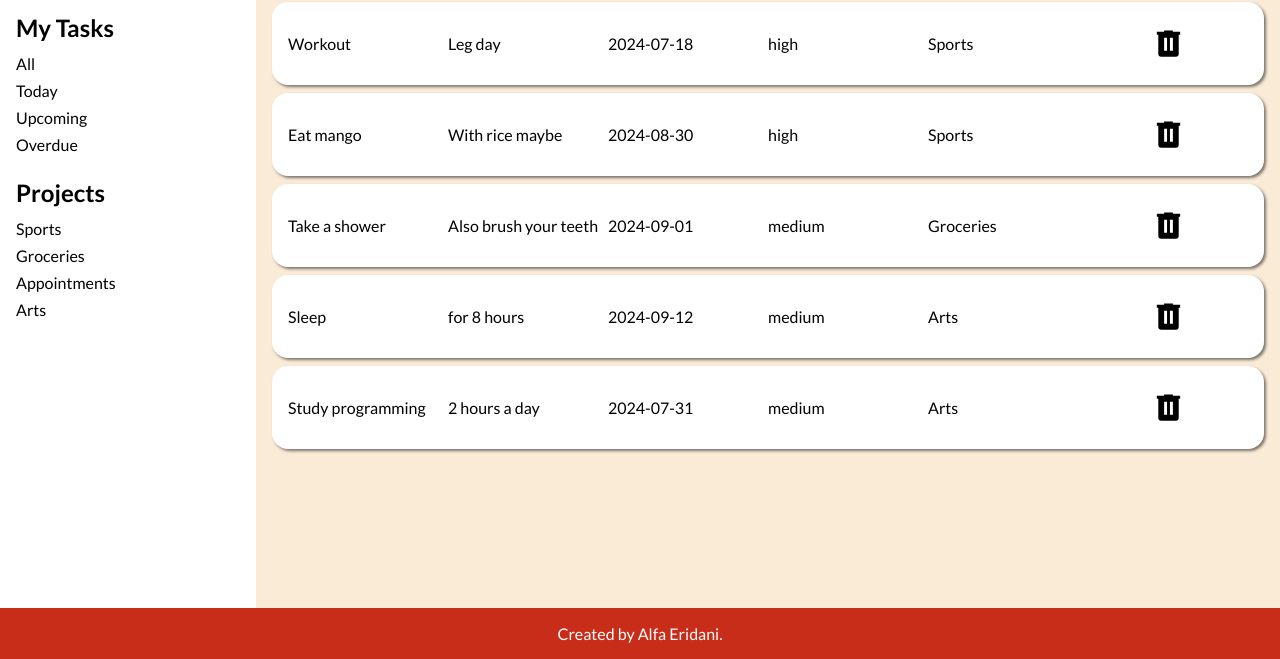
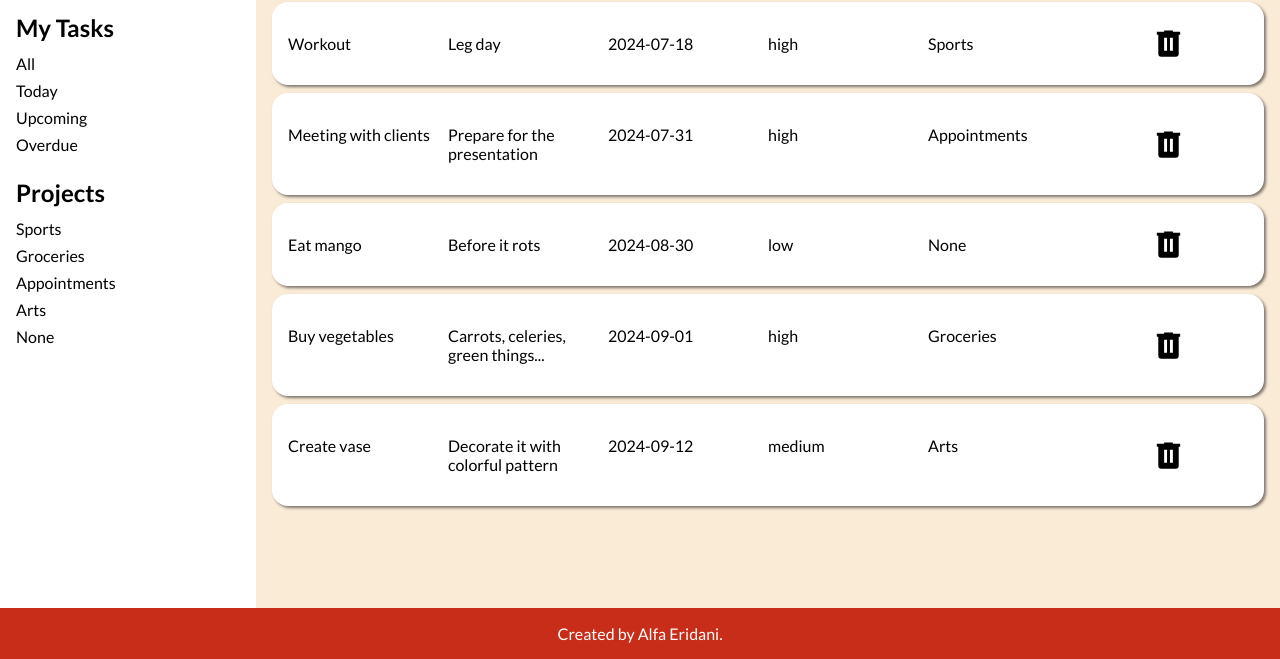
Before and after one commit to alfaeridani/to-do-list, a website built with webpack: page src/index.html in a window 1280 px wide. Shown: the part 141-800 px from the top of the page. Built offline with nearby package versions, Linux system fonts and the light colour scheme.

Commit message:
Sort tasks automatically by dates when it loads

```diff
--- a/src/dialog.js
+++ b/src/dialog.js
@@ -84,7 +84,7 @@ function createProjectSelect() {
     select.id = 'project';
     select.name = 'project';
 
-    const projects = ['Sports', 'Groceries', 'Appointments', 'Arts'];
+    const projects = ['None', 'Sports', 'Groceries', 'Appointments', 'Arts'];
     projects.forEach(project => {
         const option = document.createElement('option');
         option.value = project;
--- a/src/index.html
+++ b/src/index.html
@@ -38,6 +38,7 @@
             <li class="Groceries page">Groceries</li>
             <li class="Appointments page">Appointments</li>
             <li class="Arts page">Arts</li>
+            <li class="None page">None</li>
         </ul>
     </div>
 
--- a/src/index.js
+++ b/src/index.js
@@ -107,7 +107,9 @@ function refreshMainContent() {
 
     const toDosToDisplay = currentPage === 'all-task' ? TO_DO_CONTAINER : filterToDos(currentPage);
 
-    toDosToDisplay.forEach(toDo => {
+    const sortedToDos = sortToDosByDates(toDosToDisplay);
+
+    sortedToDos.forEach(toDo => {
         const toDoElement = createToDoElement(toDo);
         toDosContainer.appendChild(toDoElement);
     });
@@ -159,12 +161,23 @@ function isOverdue(dueDate) {
     return dueDateObj < today;
 }
 
+function sortToDosByDates(toDos) {
+    return toDos.slice().sort((a, b) => {
+        // Convert due dates to Date objects for comparison
+        const dateA = new Date(a.dueDate);
+        const dateB = new Date(b.dueDate);
+
+        // Compare dates; earlier dates come first
+        return dateA - dateB;
+    });
+}
+
 // Sample ToDo items
 addToDoToContainer('Workout', 'Leg day', '2024-07-18', 'high', 'Sports');
-addToDoToContainer('Eat mango', 'With rice maybe', '2024-08-30', 'high', 'Sports');
-addToDoToContainer('Take a shower', 'Also brush your teeth', '2024-09-01', 'medium', 'Groceries');
-addToDoToContainer('Sleep', 'for 8 hours', '2024-09-12', 'medium', 'Arts');
-addToDoToContainer('Study programming', '2 hours a day', '2024-07-31', 'medium', 'Arts');
+addToDoToContainer('Eat mango', 'Before it rots', '2024-08-30', 'low', 'None');
+addToDoToContainer('Buy vegetables', 'Carrots, celeries, green things...', '2024-09-01', 'high', 'Groceries');
+addToDoToContainer('Create vase', 'Decorate it with colorful pattern', '2024-09-12', 'medium', 'Arts');
+addToDoToContainer('Meeting with clients', 'Prepare for the presentation', '2024-07-31', 'high', 'Appointments');
 
 openDialogListener();
 addPageEventListener();
```
Also changed, not shown: dist/index.html, dist/main.js.
